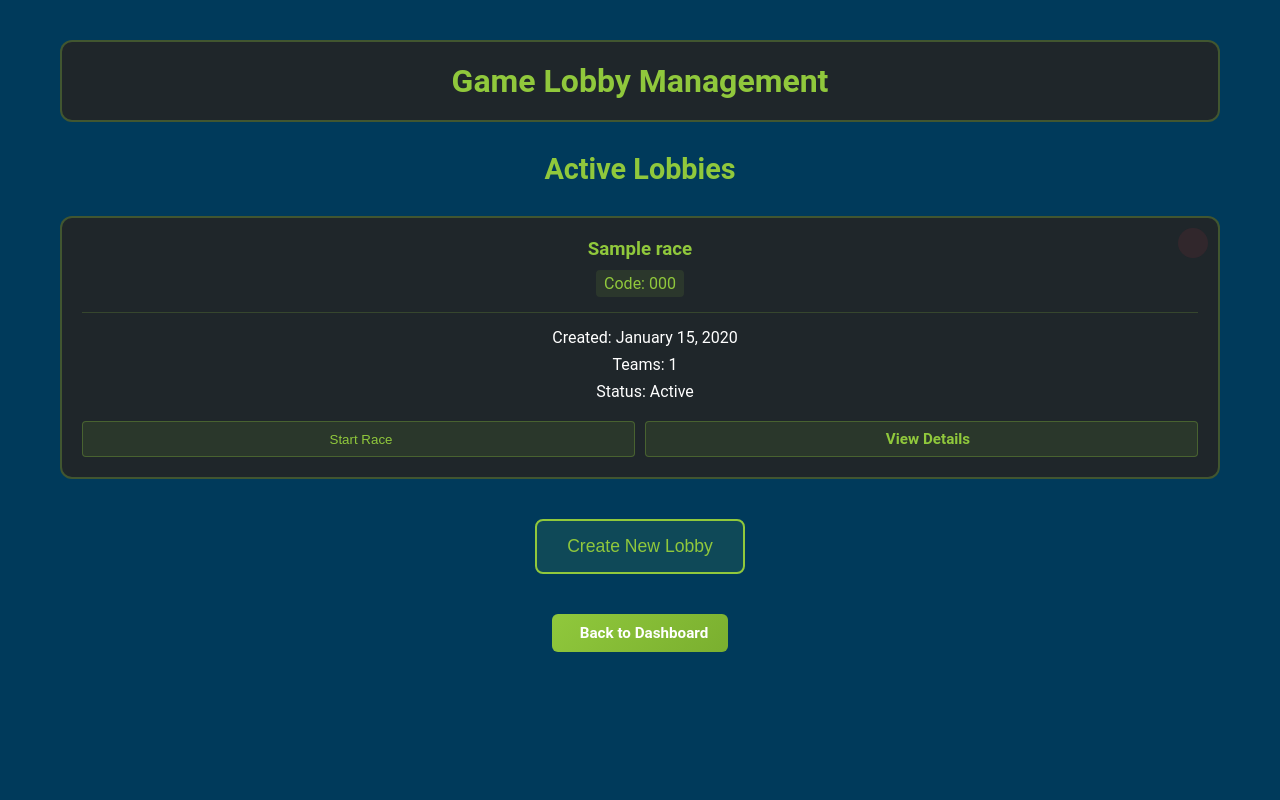
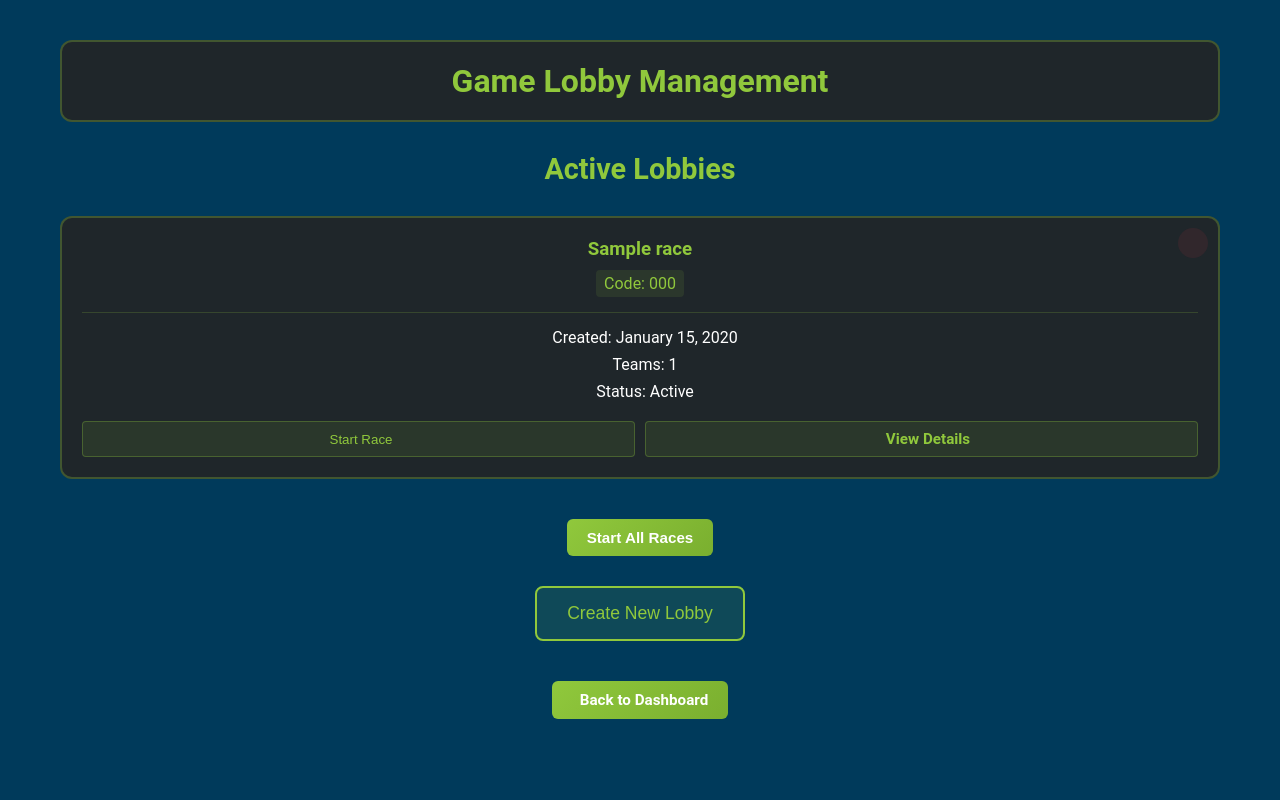
Before and after one commit to somretsay/scavenger_hunt42225, a Django app: page /manage-lobbies/ in a window 1280 px wide. Run offline with Django 5.2, Linux system fonts and the light colour scheme; a user stored in the database is signed in; tables that the repository leaves empty hold one stand-in row (values such as "Sample post"); some libraries are stand-ins or nearby versions.

Commit message:
update urls for start all

```diff
--- a/scavenger_hunt422/hunt/urls.py
+++ b/scavenger_hunt422/hunt/urls.py
@@ -48,6 +48,8 @@ urlpatterns = [
     path('race/<int:race_id>/delete-zone/', views.delete_zone, name='delete_zone'),
     path('race/<int:race_id>/edit-question/', views.edit_question, name='edit_question'),
     path('race/<int:race_id>/delete-question/', views.delete_question, name='delete_question'),
+    path('lobbies/start-all/', views.start_all_races, name='start_all_races'),
+
 
     # Race gameplay URLs
     path('lobby/<int:lobby_id>/start-race/', views.start_race, name='start_race'),
--- a/scavenger_hunt422/hunt/views.py
+++ b/scavenger_hunt422/hunt/views.py
@@ -163,6 +163,16 @@ def start_race(request, lobby_id):
     return JsonResponse({'success': False, 'error': 'Invalid request method'})
 
 @require_POST
+@login_required
+def start_all_races(request):
+    """
+    Set is_active=True for all lobbies (starts all races).
+    Triggered by the 'Start All Races' button.
+    """
+    Lobby.objects.update(is_active=True)
+    return JsonResponse({'success': True, 'message': 'All races started'})
+
+@require_POST
 def notify_race_started(request, lobby_id):
     """
     Extra endpoint to manually trigger race started notifications
--- a/scavenger_hunt422/templates/hunt/manage_lobbies.html
+++ b/scavenger_hunt422/templates/hunt/manage_lobbies.html
@@ -49,6 +49,9 @@
             {% endfor %}
         </div>
     </div>
+
+    <button class="btn btn-success mb-3" onclick="startAllRaces()">Start All Races</button>
+
 
     <div class="create-section">
         <button class="create-lobby-btn" onclick="showCreateForm()">
@@ -598,5 +601,37 @@ window.onclick = function(event) {
         event.target.style.display = 'none';
     }
 };
+
+
+function startAllRaces() {
+  fetch("{% url 'start_all_races' %}", {
+    method: 'POST',
+    headers: {
+      'X-CSRFToken': getCookie('csrftoken'),
+      'Content-Type': 'application/json'
+    }
+  })
+  .then(res => res.json())
+  .then(data => {
+    if (data.success) {
+      alert("✅ " + data.message);
+      document.querySelectorAll('.race-status').forEach(el => {
+        el.textContent = "Active";
+        el.classList.add('text-success');
+        el.classList.remove('text-danger');
+      });
+    } else {
+      alert("❌ Failed to start races.");
+    }
+  });
+}
+
+function getCookie(name) {
+  const value = `; ${document.cookie}`;
+  const parts = value.split(`; ${name}=`);
+  if (parts.length === 2) return parts.pop().split(';').shift();
+}
+
+
 </script>
 {% endblock %}
```
